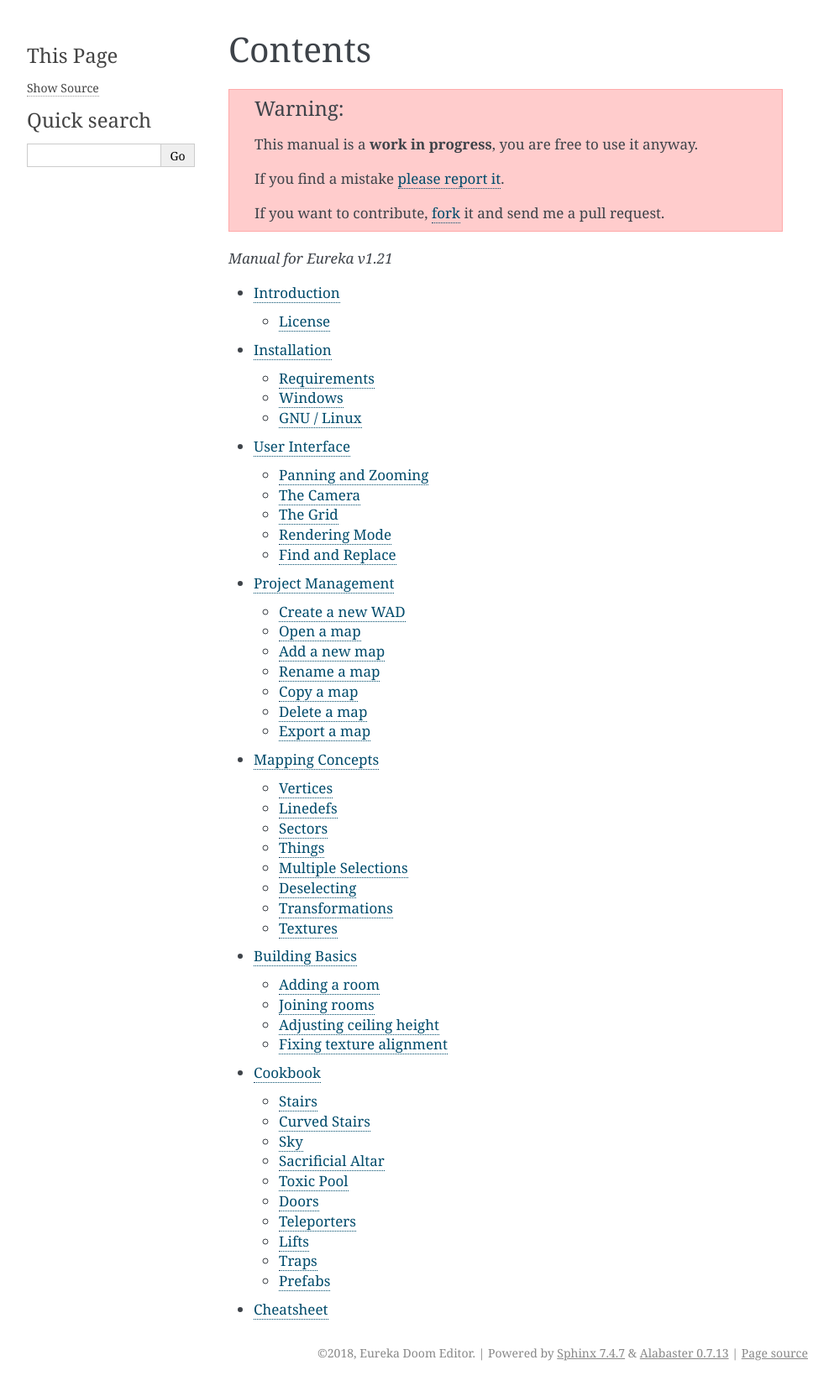
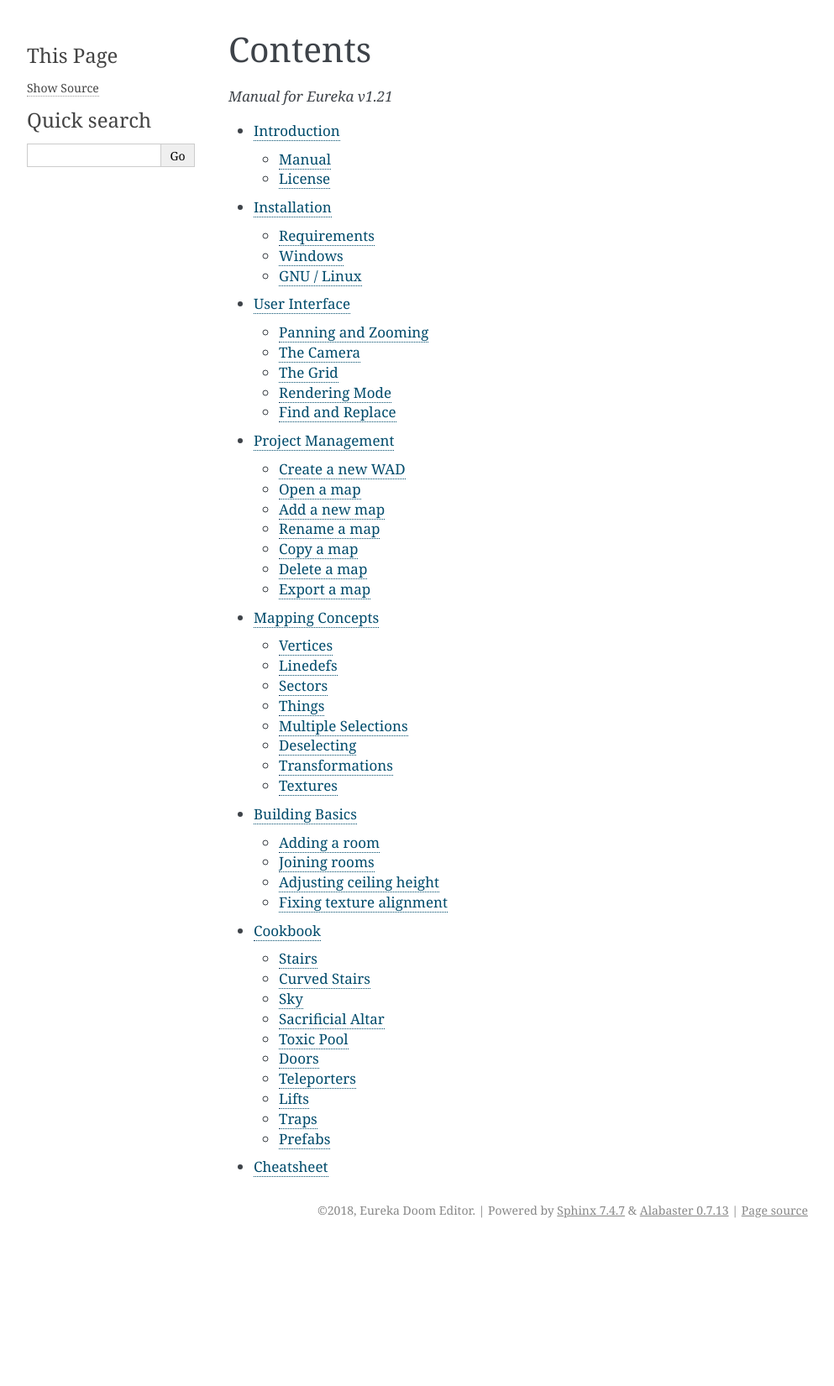
Before and after one commit to wesleywerner/eureka-docs, a Sphinx documentation site: the page built from source/index.rst, in a window 1280 px wide. Shown: the whole page at 84% size, without its empty margins (148-1141 px from the left). Built offline with Sphinx 7.4.7, drawn with Linux system fonts in a browser that asks for light colours; after the commit the page ends 1481 px from its top, so only the background shows below that.

Commit message:
Remove the WIP warning and bug reporting and contribution links to the introduction.

```diff
--- a/source/index.rst
+++ b/source/index.rst
@@ -1,13 +1,5 @@
 Contents
 ========
-
-.. warning::
-
-    This manual is a **work in progress**, you are free to use it anyway.
-
-    If you find a mistake `please report it <https://github.com/wesleywerner/eureka-docs/issues>`_.
-
-    If you want to contribute, `fork <https://github.com/wesleywerner/eureka-docs>`_ it and send me a pull request.
 
 *Manual for Eureka v1.21*
 
```
Also changed, not shown: source/introduction.rst (+11 -1 lines).
